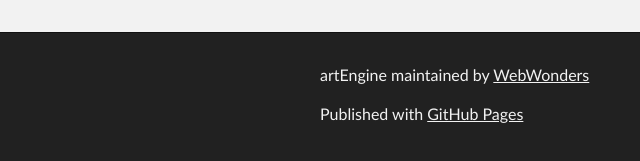
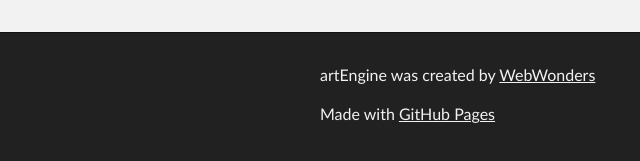
Before and after one commit to WebWonders/artEngine, a plain HTML site: page index.html in a window 1280 px wide. Shown: the part 521-682 px from the top of the page, 0-640 px from the left. Drawn offline with Linux system fonts and the light colour scheme.

Commit message:
Update index.html

```diff
--- a/index.html
+++ b/index.html
@@ -42,8 +42,8 @@
     <!-- FOOTER  -->
     <div id="footer_wrap" class="outer">
       <footer class="inner">
-        <p class="copyright">artEngine maintained by <a href="https://github.com/WebWonders">WebWonders</a></p>
-        <p>Published with <a href="http://pages.github.com">GitHub Pages</a></p>
+        <p class="copyright">artEngine was created by <a href="https://github.com/WebWonders">WebWonders</a></p>
+        <p>Made with <a href="http://pages.github.com">GitHub Pages</a></p>
       </footer>
     </div>
 
```
